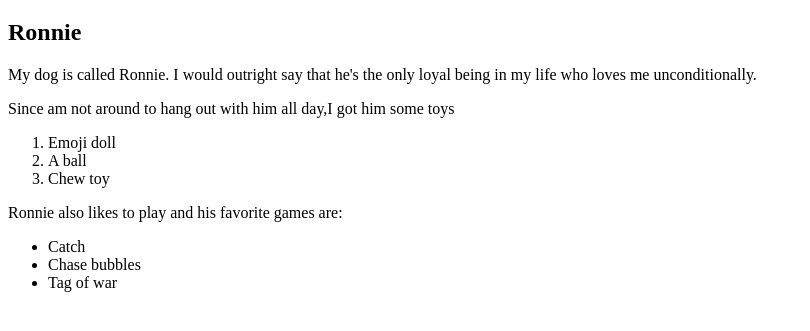
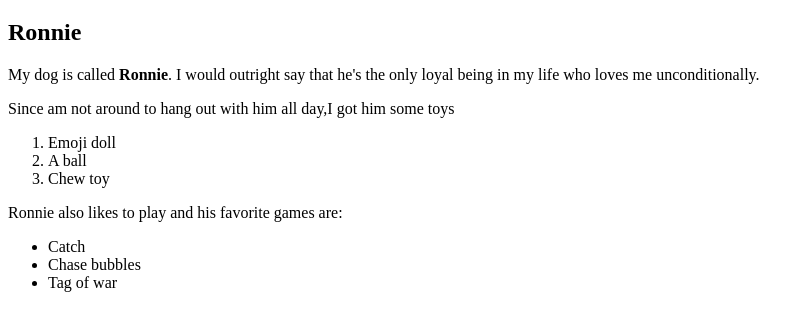
Before and after one commit to AggieJnr/My-Pet, a plain HTML site: page index.html in a window 1280 px wide. Shown: the part 61-392 px from the top of the page, without its empty margins (0-810 px from the left). Drawn offline with Linux system fonts and the light colour scheme.

Commit message:
Change name of pet-website.html to index.html

```diff
--- a/pet-website.html
+++ b/index.html
@@ -8,7 +8,7 @@
 <body>
     <h1>My Pet Dog</h1>
     <h2>Ronnie</h2>
-    <p>My dog is called Ronnie. I would outright say that he's the only loyal being in my life who loves me unconditionally.</p>
+    <p>My dog is called <strong>Ronnie</strong>. I would outright say that he's the only loyal being in my life who loves me unconditionally.</p>
     <p>Since am not around to hang out with him all day,I got him some toys</p>
     <ol>
         <li>Emoji doll</li>
```
